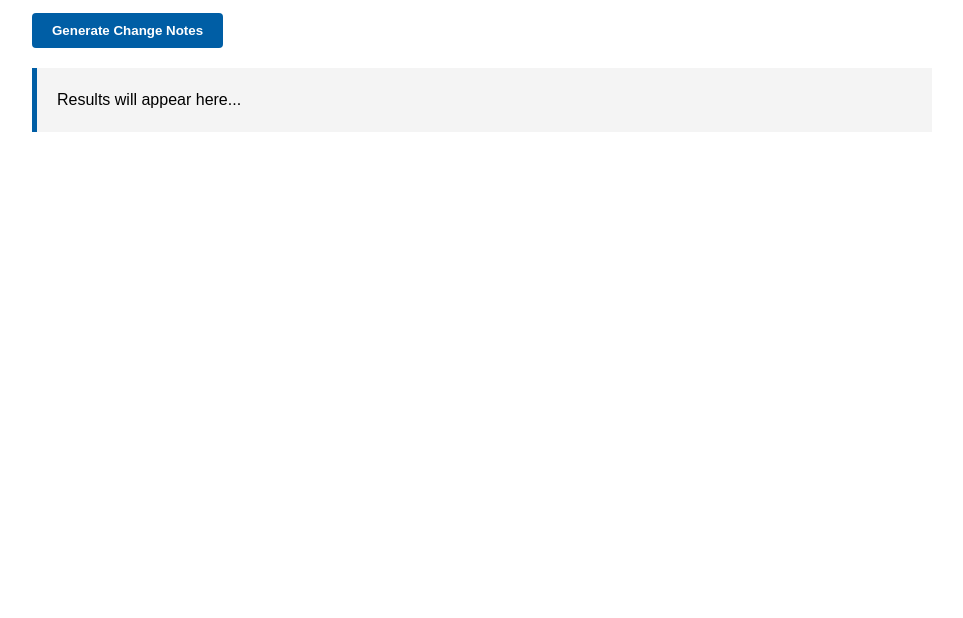
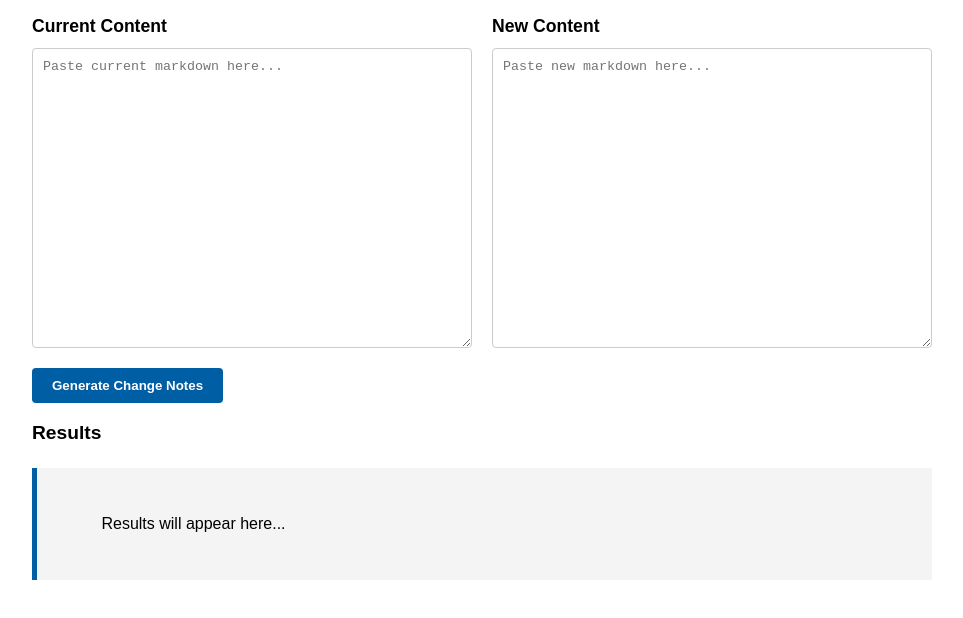
Before and after one commit to antoni-devlin/change-notes-generator, a plain HTML site: page index.html in a window 1280 px wide. Shown: the part 128-746 px from the top of the page, without its empty margins (158-1121 px from the left). Drawn offline with Linux system fonts and the light colour scheme.

Commit message:
A11y fixes

```diff
--- a/index.html
+++ b/index.html
@@ -9,14 +9,47 @@
     <link rel="icon" type="image/x-icon" href="favicon.png" />
   </head>
   <body>
+    <header>
       <h1>Change note generator</h1>
       <p>Paste your content below to generate GOV.UK-style change notes.</p>
+    </header>
+
+    <main>
+      <section class="container" aria-labelledby="input-heading">
+        <h2 id="input-heading" class="visually-hidden">Content Inputs</h2>
+
+        <div class="box">
+          <label for="oldContent"><strong>Current Content</strong></label>
+          <textarea
+            id="oldContent"
+            placeholder="Paste current markdown here..."
+            autocomplete="off"
+            spellcheck="false"
+          ></textarea>
+        </div>
+
+        <div class="box">
+          <label for="newContent"><strong>New Content</strong></label>
+          <textarea
+            id="newContent"
+            placeholder="Paste new markdown here..."
+            autocomplete="off"
+            spellcheck="false"
+          ></textarea>
+        </div>
+      </section>
+
+      <div class="actions">
+        <button id="generateBtn" type="button">Generate Change Notes</button>
       </div>
-    </div>
 
-    <button id="generateBtn">Generate Change Notes</button>
-
-    <div id="output">Results will appear here...</div>
+      <section aria-labelledby="output-heading">
+        <h2 id="output-heading">Results</h2>
+        <div id="output" role="region" aria-live="polite">
+          Results will appear here...
+        </div>
+      </section>
+    </main>
 
     <script src="script.js"></script>
   </body>
--- a/style.css
+++ b/style.css
@@ -61,3 +61,31 @@ h2 {
     height: 200px;
   }
 }
+
+/* Add this to your existing style.css */
+
+label {
+  display: block;
+  margin-bottom: 8px;
+  font-size: 1.1rem;
+}
+
+.actions {
+  margin-top: 10px;
+}
+
+/* Helper class for screen-reader-only text */
+.visually-hidden {
+  position: absolute;
+  width: 1px;
+  height: 1px;
+  padding: 0;
+  margin: -1px;
+  overflow: hidden;
+  clip: rect(0, 0, 0, 0);
+  border: 0;
+}
+
+#output:focus {
+  outline: 2px solid #005ea5;
+}
```
